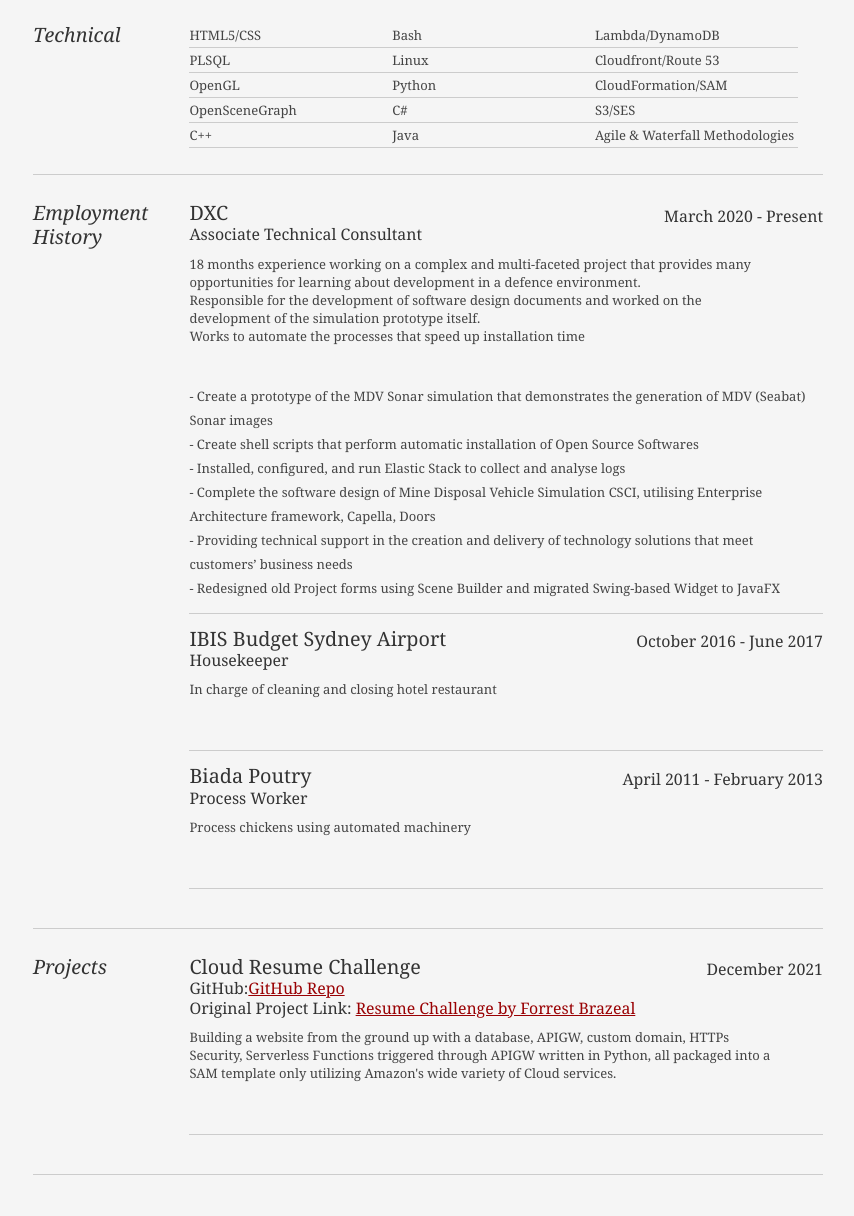
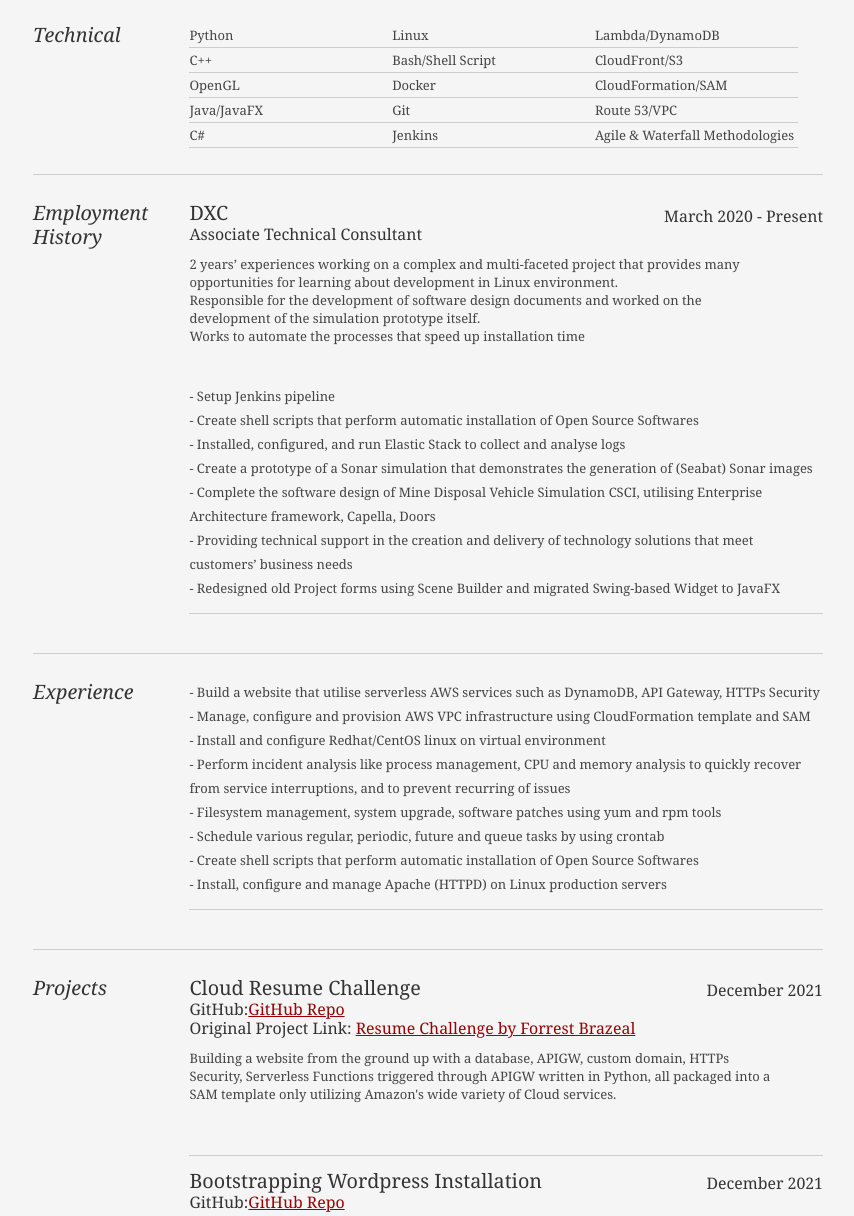
Before and after one commit to QHuyNguyen/The_Cloud_Resume_Challenge, a plain HTML site: page Front End/index.html in a window 1280 px wide. Shown: the part 892-2108 px from the top of the page, without its empty margins (212-1066 px from the left). Drawn offline with Linux system fonts and the light colour scheme; no server answers.

Commit message:
update frontend files

```diff
--- a/Front End/index.html
+++ b/Front End/index.html
@@ -16,14 +16,12 @@
 <body>
     <div id="doc2" class="yui-t7">
         <div id="inner">
-
             <div id="hd">
                 <div class="yui-gc">
                     <div class="yui-u first">
                         <h1>QUOC HUY NGUYEN</h1>
-                    <h2>Software Engineer</h2>
+                        <h2>Associate Technical Consultant</h2>
                     </div>
-
                     <div class="yui-u">
                         <div class="contact-info">
                             <h3>Sydney, NSW</h3>
@@ -35,16 +33,13 @@
                     </div>
                 </div><!--// .yui-gc -->
             </div><!--// hd -->
-
             <div id="bd">
                 <div id="yui-main">
                     <div class="yui-b">
                         <div class="yui-gf">
-                            <div class="yui-gf">
                                 <div class="yui-u first">
                                     <h2>Personal Profile</h2>
                                 </div><!--// .yui-u -->
-
                                 <div class="yui-u">
                                     <div class="job">
                                         <p>Software Engineer with experiences in C++, C#, Java, Python and perform duties like building complex prototypes for simulations from scratch, setting up Elastic Stack to collect and analyse logs.</p>
@@ -58,14 +53,12 @@
                                     <h2>Certification</h2>
                                 </div>
                                 <div class="yui-u">
-
                                     <div class="talent">
                                         <h2>Amazon Web Services</h2>
                                         <p> - AWS Certified Solutions Architect Associate</p>
                                         <p> - AWS Certified Developer Associate</p>
                                         <p> - AWS Certified Sysops Administrator Associate (In Progress)</p>
                                     </div>
-
                                     <div class="talent">
                                         <h2>UTS</h2>
                                         <p>- Bachelor of Science in Games Development</p>
@@ -79,37 +72,34 @@
                                     </div>
                                 </div>
                             </div><!--// .yui-gf -->
-
                         <div class="yui-gf">
                                 <div class="yui-u first">
                                     <h2>Technical</h2>
                                 </div>
                                 <div class="yui-u">
                                     <ul class="talent">
-                                        <li>HTML5/CSS</li>
-                                        <li>PLSQL</li>
+                                        <li>Python</li>
+                                        <li>C++</li>
                                         <li>OpenGL</li>
-                                        <li>OpenSceneGraph</li>
-                                        <li>C++</li>
+                                        <li>Java/JavaFX</li>
+                                        <li>C#</li>
                                     </ul>
                                     <ul class="talent">
-                                        <li>Bash</li>
                                         <li>Linux</li>
-                                        <li>Python</li>
-                                        <li>C#</li>
-                                        <li>Java</li>
-
+                                        <li>Bash/Shell Script</li>
+                                        <li>Docker</li>
+                                        <li>Git</li>
+                                        <li>Jenkins</li>
                                     </ul>
                                     <ul class="talent">
                                         <li>Lambda/DynamoDB</li>
-                                        <li>Cloudfront/Route 53</li>
+                                        <li>CloudFront/S3</li>
                                         <li>CloudFormation/SAM</li>
-                                        <li>S3/SES</li>
+                                        <li>Route 53/VPC</li>
                                         <li>Agile & Waterfall Methodologies</li>
                                     </ul>
                                 </div>
                             </div><!--// .yui-gf-->
-                            <div class="yui-gf">
                         <div class="yui-gf">
                                 <div class="yui-u first">
                                     <h2>Employment History</h2>
@@ -119,40 +109,45 @@
                                         <h2>DXC</h2>
                                         <h3>Associate Technical Consultant</h3>
                                         <h4>March 2020 - Present</h4>
-                                            <p>18 months experience working on a complex and multi-faceted project that provides many opportunities for learning about development in a defence environment.<br/>
+                                        <p>2 years’ experiences  working on a complex and multi-faceted project that provides many opportunities for learning about development in Linux environment.<br/>
                                             Responsible for the development of software design documents and worked on the development of the simulation prototype itself.<br/>
                                             Works to automate the processes that speed up installation time</p>
                                         <ul>
-                                                <li class="last">- Create a prototype of the MDV Sonar simulation that demonstrates the generation of MDV (Seabat) Sonar images</li>
+                                            <li class="last">- Setup Jenkins pipeline</li>
                                             <li class="last">- Create shell scripts that perform automatic installation of Open Source Softwares</li>
                                             <li class="last">- Installed, configured, and run Elastic Stack to collect and analyse logs</li>
+                                            <li class="last">- Create a prototype of a Sonar simulation that demonstrates the generation of (Seabat) Sonar images</li>
                                             <li class="last">- Complete the software design of Mine Disposal Vehicle Simulation CSCI, utilising Enterprise Architecture framework, Capella, Doors</li>
                                             <li class="last">- Providing technical support in the creation and delivery of technology solutions that meet customers’ business needs</li>
                                             <li class="last">- Redesigned old Project forms using Scene Builder and migrated Swing-based Widget to JavaFX</li>
                                         </ul>
                                     </div>
+                                </div><!--// .yui-u -->
+                            </div><!--// .yui-gf -->
+                        <div class="yui-gf">
+                                <div class="yui-u first">
+                                    <h2>Experience</h2>
+                                </div><!--// .yui-u -->
+                                <div class="yui-u">
                                     <div class="job">
-                                            <h2>IBIS Budget Sydney Airport</h2>
-                                            <h3>Housekeeper</h3>
-                                            <h4>October 2016 - June 2017</h4>
-                                            <p>In charge of cleaning and closing hotel restaurant</p>
-                                        </div>
-
-                                        <div class="job">
-                                            <h2>Biada Poutry</h2>
-                                            <h3>Process Worker</h3>
-                                            <h4>April 2011 - February 2013</h4>
-                                            <p>Process chickens using automated machinery</p>
+                                        <ul>
+                                            <li class="last">- Build a website that utilise serverless AWS services such as DynamoDB, API Gateway, HTTPs Security</li>
+                                            <li class="last">- Manage, configure and provision AWS VPC infrastructure using CloudFormation template and SAM</li>
+                                            <li class="last">- Install and configure Redhat/CentOS linux on virtual environment</li>
+                                            <li class="last">- Perform incident analysis like process management, CPU and memory analysis to quickly recover from service interruptions, and to prevent recurring of issues</li>
+                                            <li class="last">- Filesystem management, system upgrade, software patches using yum and rpm tools</li>
+                                            <li class="last">- Schedule various regular, periodic, future and queue tasks by using crontab</li>
+                                            <li class="last">- Create shell scripts that perform automatic installation of Open Source Softwares</li>
+                                            <li class="last">- Install, configure and manage Apache (HTTPD) on Linux production servers</li>
+                                        </ul>
                                     </div>
                                 </div><!--// .yui-u -->
                             </div><!--// .yui-gf -->
-
+                        <div class="yui-gf">
                                 <div class="yui-u first">
                                     <h2>Projects</h2>
                                 </div><!--// .yui-u -->
-
                                 <div class="yui-u">
-
                                     <div class="job">
                                         <h2>Cloud Resume Challenge</h2>
                                         <h3>GitHub:<a href="https://github.com/QHuyNguyen/The_Cloud_Resume_Challenge">GitHub Repo</a></h3>
@@ -160,12 +155,14 @@
                                         <h4>December 2021</h4>
                                         <p>Building a website from the ground up with a database, APIGW, custom domain, HTTPs Security, Serverless Functions triggered through APIGW written in Python, all packaged into a SAM template only utilizing Amazon's wide variety of Cloud services.</p>
                                     </div>
-
-
-
+                                    <div class="job">
+                                        <h2>Bootstrapping Wordpress Installation</h2>
+                                        <h3>GitHub:<a href="https://github.com/QHuyNguyen/AWS-Cloud/tree/main/bootstrapp_ec2_vpc">GitHub Repo</a></h3>
+                                        <h4>December 2021</h4>
+                                        <p>Building a Wordpress website from the ground up using bootstrapping with a MariaDB , Apache HTTP Server, all packaged into a CloudFormation template and written in YAML.</p>
+                                    </div>
                                 </div><!--// .yui-u -->
                             </div><!--// .yui-gf -->
-
                     </div><!--// .yui-b -->
                 </div><!--// yui-main -->
             </div><!--// bd -->
@@ -199,7 +196,5 @@
             </div><!--// footer -->
         </div><!-- // inner -->
     </div><!--// doc -->
-    </div>
-
 </body>
 </html>
```
Also changed, not shown: 1 other file. Lines whose indentation alone changed are shown as unchanged.
